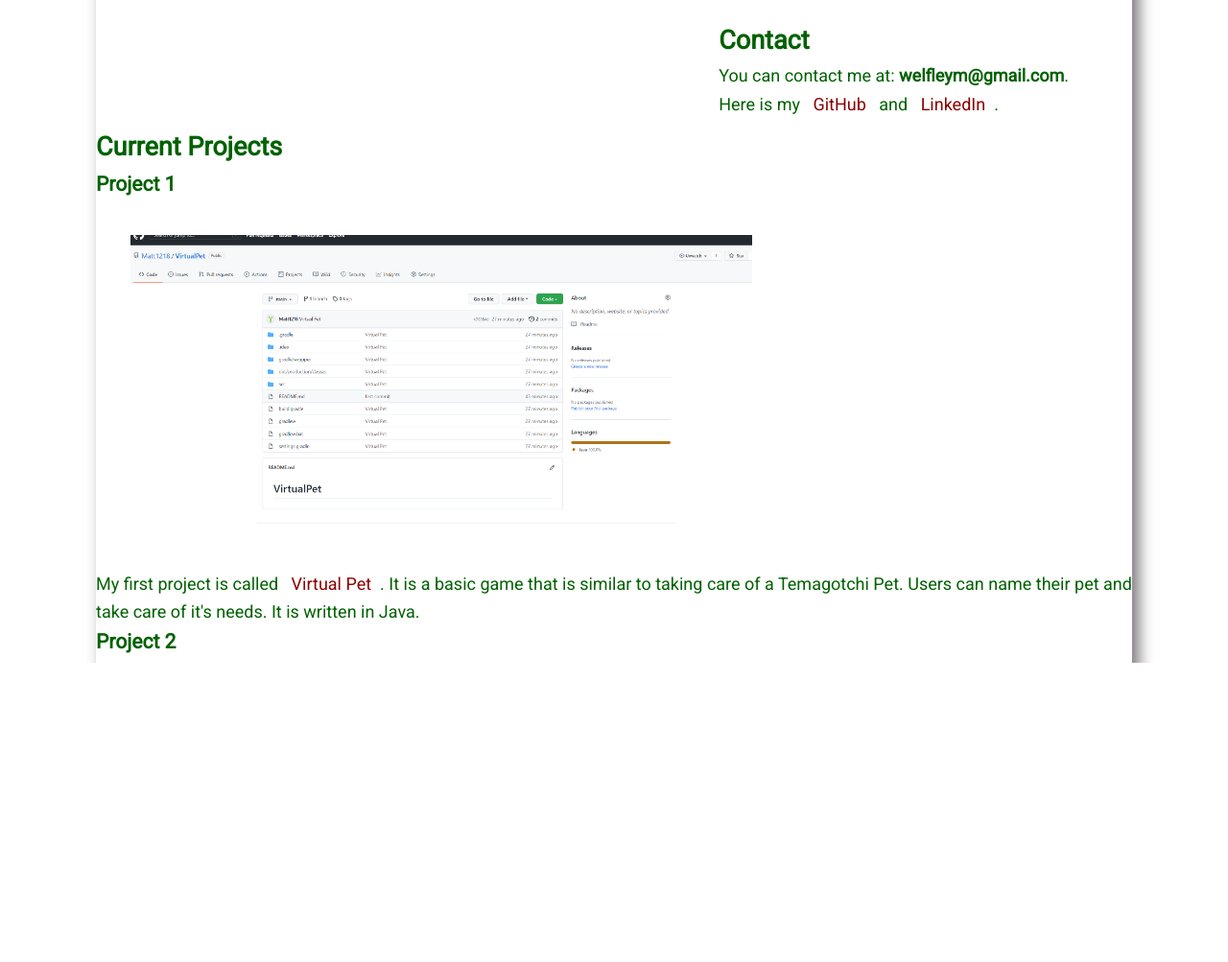
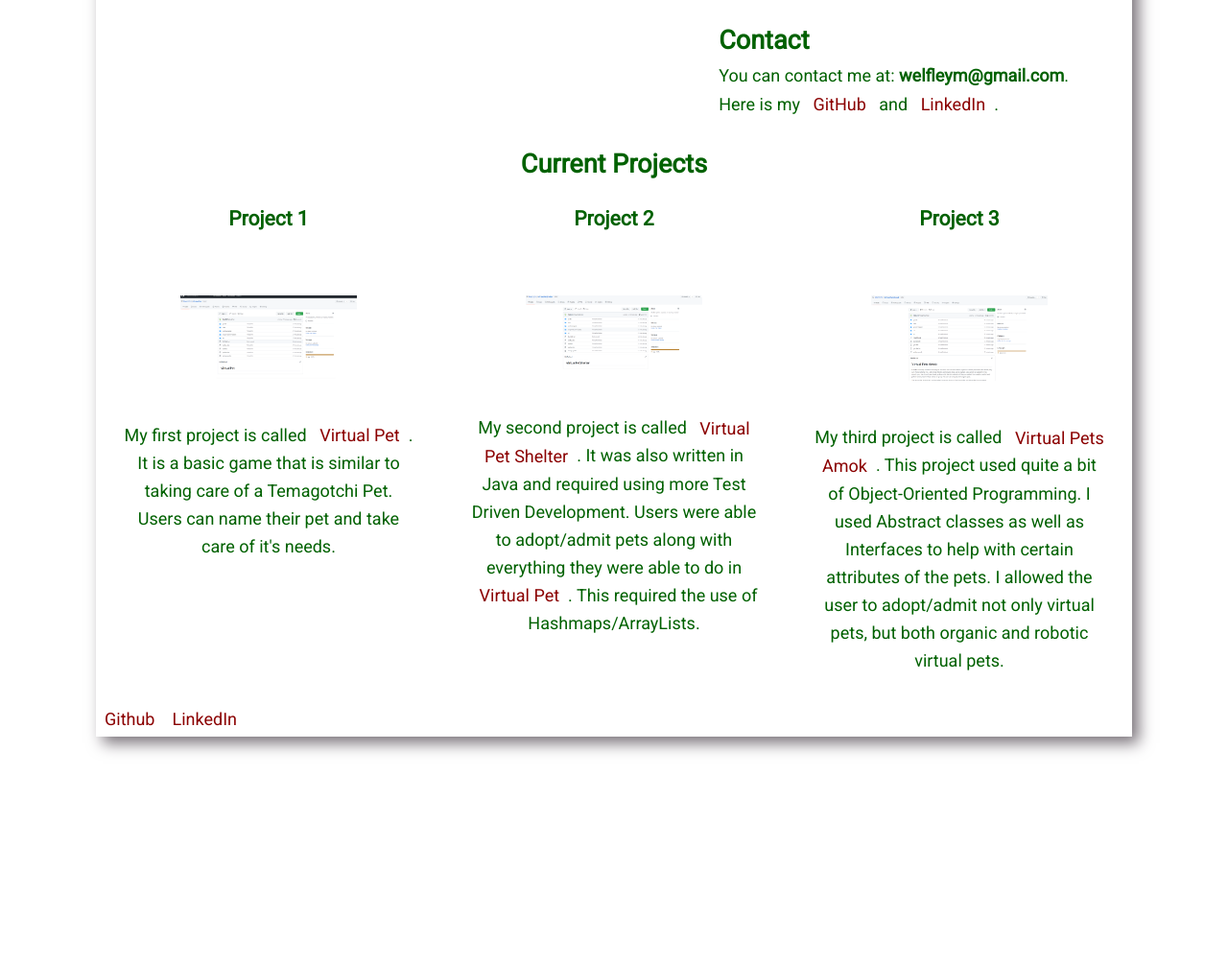
Before and after one commit to Matt1218/Matt1218.github.io, a plain HTML site: page index.html in a window 1280 px wide. Shown: the part 580-1583 px from the top of the page at 96% size. After the commit the page ends 1384 px from the top, so only its background shows below. Drawn offline with Linux system fonts and the light colour scheme.

Commit message:
Finished all the requirements. I would like to add more styling

```diff
--- a/index.html
+++ b/index.html
@@ -53,8 +53,8 @@
 
         </section>
 
+        <h2 id="projects-title">Current Projects</h2>
         <section id="projects">
-            <h2>Current Projects</h2>
             <article class="projects-column">
                 <h3 class="projects-column-title">Project 1</h3>
                 <figure class="projects-column-figure">
@@ -62,7 +62,7 @@
                     <p>My first project is called <a href="https://github.com/Matt1218/VirtualPet">Virtual Pet</a>. It
                         is a
                         basic game that is similar to taking care of a Temagotchi Pet. Users can name their pet and take
-                        care of it's needs. It is written in Java.</p>
+                        care of it's needs.</p>
                 </figure>
             </article>
 
@@ -94,7 +94,10 @@
             </article>
         </section>
 
-        <footer> &copy; Matt Welfley</footer>
+        <footer id="footer">
+            <a href="https://github.com/Matt1218" class="fa fa-github">Github</a>
+            <a href="https://www.linkedin.com/in/matt-welfley" class="fa fa-linkedin">LinkedIn</a>
+        </footer>
     </div>
 </body>
 
--- a/style.css
+++ b/style.css
@@ -64,6 +64,8 @@ a {
 #profile img {
     width: 100%;
     margin: 1rem;
+    height: auto;
+    border-radius: 5px;
 }
 
 #projects img {
@@ -84,3 +86,27 @@ a {
 .contact {
     margin: 2rem 0rem 0rem;
 }
+
+#projects-title{
+    text-align: center;
+    margin: 1rem;
+}
+
+#projects{
+    display: grid;
+    grid-template-columns: 1fr 1fr 1fr;
+}
+
+.projects-column-title{
+    text-align: center;
+}
+
+.projects-column-figure{
+    text-align: center;
+    margin: 1.5rem;
+}
+
+#footer{
+    display: flex;
+    align-items: center;
+}
```
